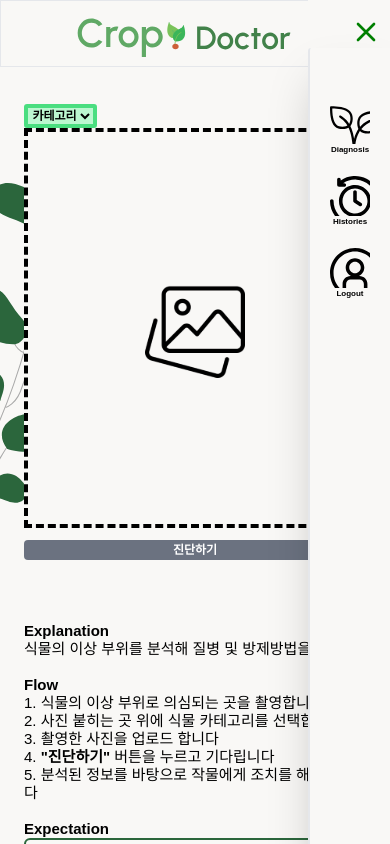
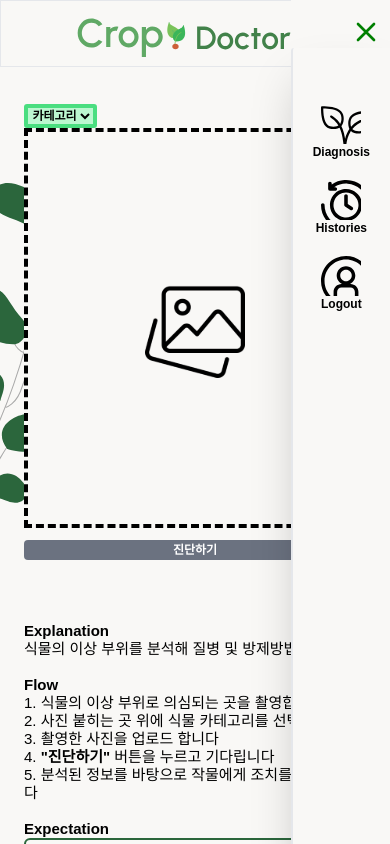
Before and after one commit to S-V-23-BootCamp-Team-F/frontend, a React (Vite) app: page / in a window 390 px wide. Both pictures are taken after a click on the button 370 px from the left and 24 px from the top of the page. Built offline with nearby package versions, Linux system fonts and the light colour scheme.

Commit message:
design : 햄버거 아이콘 위치 중앙정렬

```diff
--- a/src/components/Navbar.tsx
+++ b/src/components/Navbar.tsx
@@ -62,21 +62,21 @@ function Navbar() {
               }
             )}
           >
-            <div className="mt-20 flex flex-col px-10 text-center">
+            <div className="mt-20 flex flex-col px-10 text-center text-2xl">
               {/* group을 이용하여 하나로 묶은 뒤 group: 을 이용하여 동시에 작동시키려하는 작업 작성 */}
-              <div className="group pb-2 hover:pb-1">
+              <div className="group flex flex-col items-center justify-center pb-2 hover:pb-1">
                 <div className="mt-8 h-20 w-20 bg-diagnosis hover:cursor-pointer group-hover:bg-diagnosis_hover" />
-                <div className=" cursor-pointer hover:mb-0 group-hover:border-b-2 group-hover:border-button group-hover:text-button">
+                <div className="cursor-pointer hover:mb-0 group-hover:border-b-2 group-hover:border-button group-hover:text-button">
                   Diagnosis
                 </div>
               </div>
-              <div className="group pb-2 hover:pb-1">
+              <div className="group flex flex-col items-center justify-center pb-2 hover:pb-1">
                 <div className="mt-8 h-20 w-20 bg-history hover:cursor-pointer group-hover:bg-history_hover" />
                 <div className=" cursor-pointer group-hover:border-b-2 group-hover:border-button group-hover:text-button">
                   Histories
                 </div>
               </div>
-              <div className="group pb-2 hover:pb-1">
+              <div className="group flex flex-col items-center justify-center pb-2 hover:pb-1">
                 <div className="mt-8 h-20 w-20 bg-login hover:cursor-pointer group-hover:bg-login_hover" />
                 <div className=" cursor-pointer group-hover:border-b-2 group-hover:border-button group-hover:text-button">
                   Logout
```
